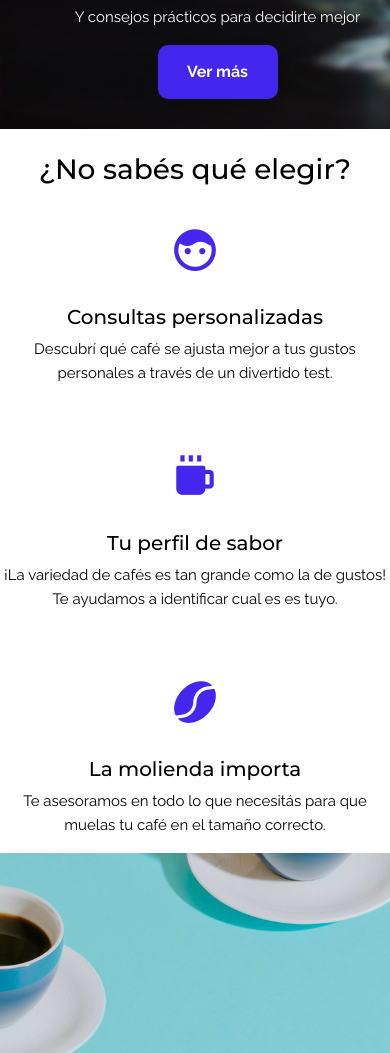
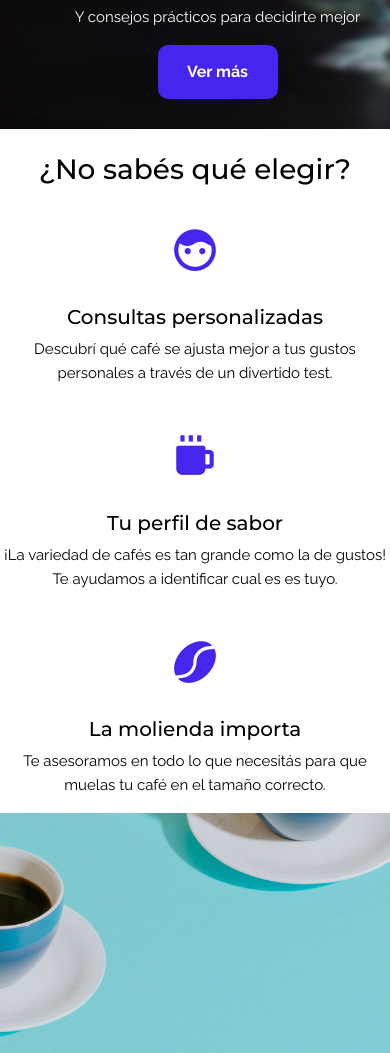
Before and after one commit to yaninagandolfi/miweb, a website: page index.html in a window 390 px wide. Shown: the part 865-1918 px from the top of the page. Drawn offline with nearby package versions, Linux system fonts and the light colour scheme.

Commit message:
prueba para solucionar seccion iconos

```diff
--- a/index.html
+++ b/index.html
@@ -156,34 +156,47 @@
     Cafe del dia-->
    <!--iconos -->
     <section>
-        <div class="iconos-contenedor animate__animated animate__slideInRight wow">
-            <h2 class="mt-4 text-center">
-                ¿No sabés qué elegir?
-            </h2>
-            <div class="row iconos-contenedor-chico">
-                <div class="col-md-4 origen-columna">
+        <h2 class="mt-4 text-center">
+            ¿No sabés qué elegir?
+        </h2>
+       <!-- <div class="iconos-contenedor animate__animated animate__slideInRight wow">-->
+        <div class="row" style="display: flex; flex-direction: row;">
+
+
+
+           <!-- <div class="row iconos-contenedor-chico">-->
+                <div class="col-md-4 col-sm-12 text-center">
                     <i class="bx bxs-face iconos"></i>
                     <h3>Consultas personalizadas</h3>
                     <div>
                         <p>Descubrí qué café se ajusta mejor a tus gustos personales a través de un divertido test.</p>
                     </div>
                 </div>
-                <div class="col-md-4 origen-columna">
+                <div class="col-md-4 col-sm-12 text-center">
                     <i class="bx bxs-coffee iconos"></i>
                     <h3>Tu perfil de sabor</h3>
                     <div>
                         <p>¡La variedad de cafés es tan grande como la de gustos! Te ayudamos a identificar cual es es tuyo.</p>
                     </div>
                 </div>
-                <div class="col-md-4 origen-columna">
+                <div class="col-md-4 col-sm-12 text-center">
                     <i class="bx bxs-coffee-bean iconos"></i>
                     <h3>La molienda importa</h3>
                     <div>
                         <p>Te asesoramos en todo lo que necesitás para que muelas tu café en el tamaño correcto.</p>
                     </div>
                 </div>
+
+
+
+
+
+
             </div>
-         </div>
+
+
+          <!--  </div> -->
+      <!--    </div>-->
     </section>
 <!--imagen destacada-->
     <div class="imagen-destacada"></div>
--- a/scss/_home.scss
+++ b/scss/_home.scss
@@ -91,13 +91,12 @@
     justify-content: center;
     align-items: center;
  }
-
+/*
  .iconos-contenedor-chico {
-    max-width: 1400px;
     display: flex;
-    row-gap: 30px;
+    row-gap: 10px;
     }
-
+*/
  .iconos {
     color: $color-primario;
     font-size: 50px;
```
Also changed, not shown: css/styles.css, 1 other file.
